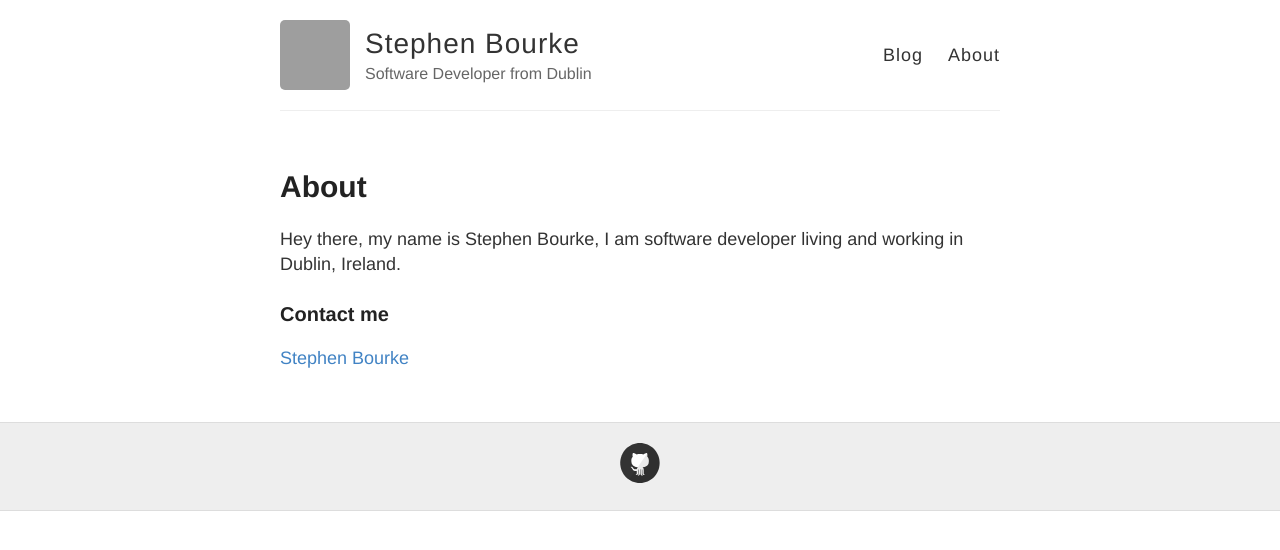
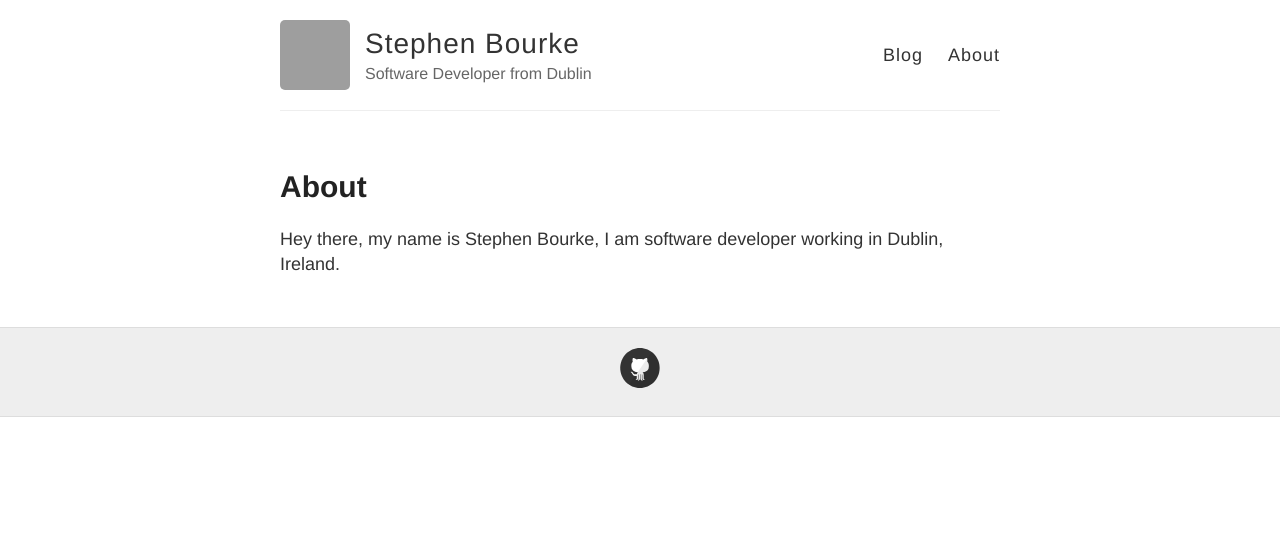
Before and after one commit to stephenbourke/stephenbourke.github.io, a Jekyll site: the page built from about.md, in a window 1280 px wide. Shown: the top 550 px of the page. Built offline with Jekyll 4.4.1, drawn with Linux system fonts in a browser that asks for light colours; Markdown is read by kramdown in place of the engine named in the settings; grey boxes are pictures that could not be loaded.

Commit message:
Update about.md

```diff
--- a/about.md
+++ b/about.md
@@ -4,8 +4,4 @@ title: About
 permalink: /about/
 ---
 
-Hey there, my name is Stephen Bourke, I am software developer living and working in Dublin, Ireland.
-
-### Contact me
-
-<a href="https://ie.linkedin.com/in/stephen-bourke-15b518a5">Stephen Bourke</a>
+Hey there, my name is Stephen Bourke, I am software developer working in Dublin, Ireland.
```
